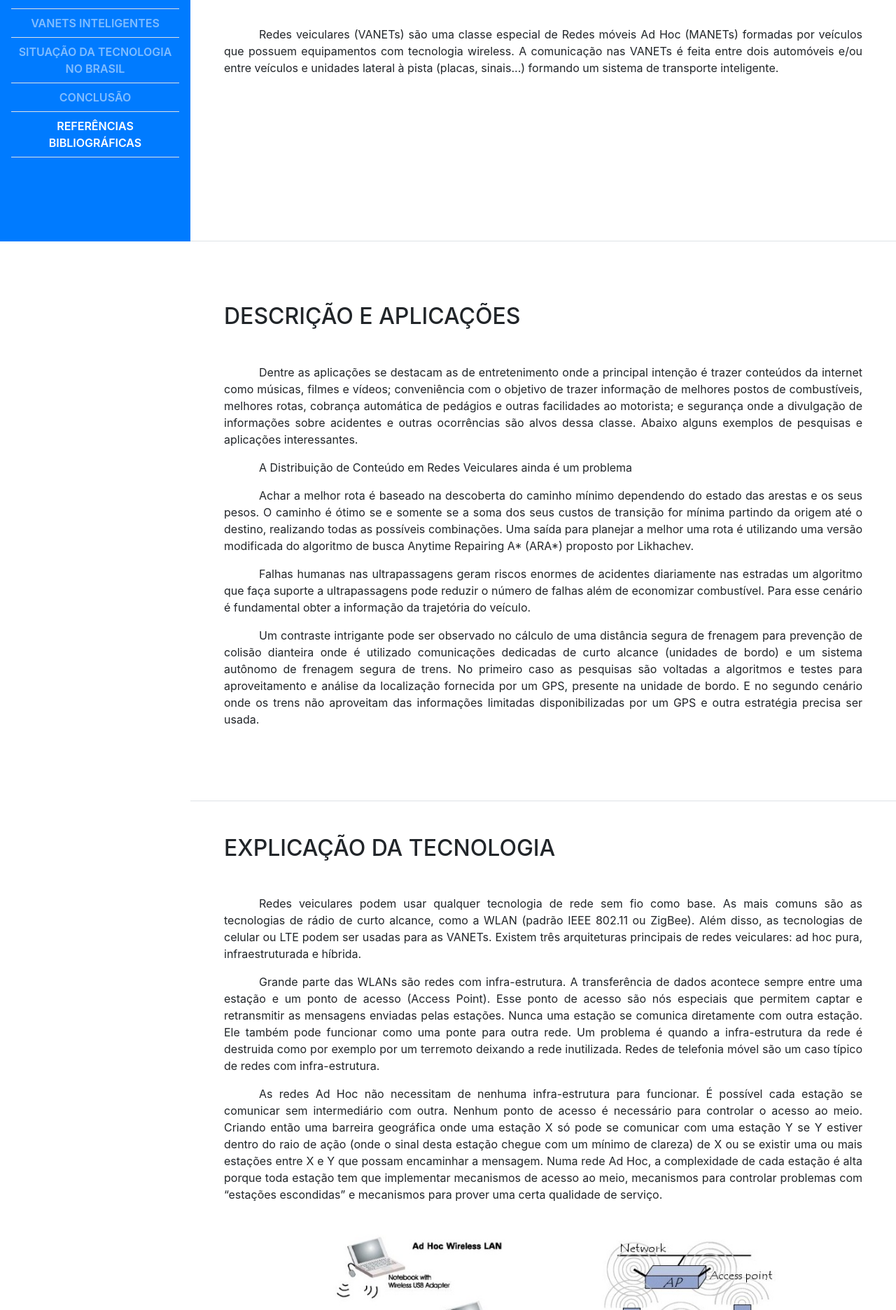
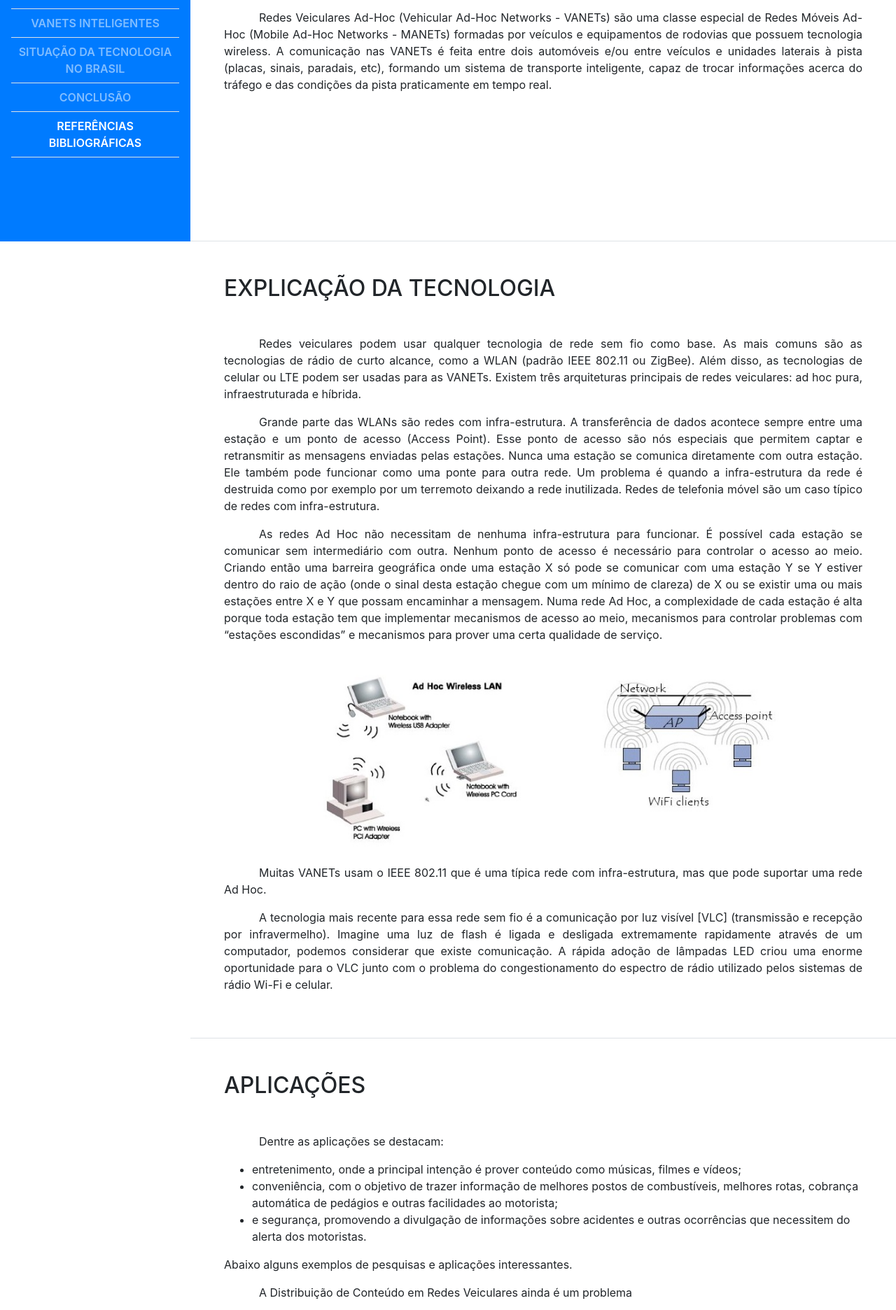
Before and after one commit to PauloHMattos/RedesVeiculares, a website with bundled scripts: page index.html in a window 1280 px wide. Shown: the part 455-2327 px from the top of the page at 70% size. Built offline with nearby package versions, Linux system fonts and the light colour scheme; a web font is replaced by a local one.

Commit message:
introduz algumas correcoes de portugues e melhora a introducao

```diff
--- a/index.html
+++ b/index.html
@@ -46,10 +46,10 @@
           <a class="nav-link js-scroll-trigger" href="#introduction">Introdução</a>
         </li>
         <li class="nav-item">
-          <a class="nav-link js-scroll-trigger" href="#description">Descrição e aplicações</a>
+          <a class="nav-link js-scroll-trigger" href="#tecnology">Explicação da tecnologia</a>
         </li>
         <li class="nav-item">
-          <a class="nav-link js-scroll-trigger" href="#tecnology">Explicação da tecnologia</a>
+          <a class="nav-link js-scroll-trigger" href="#applications">Aplicações</a>
         </li>
         <li class="nav-item">
           <a class="nav-link js-scroll-trigger" href="#communication">Protocolos e padrões de Redes Veiculares</a>
@@ -85,47 +85,13 @@
         <div class="subheading mb-5">Ary Neto, Igor Rocha, Paulo Mattos
         </div>
         <p class="tabed">
-          Redes veiculares (VANETs) são uma classe especial de Redes móveis Ad Hoc (MANETs) formadas por veículos que possuem equipamentos
-          com tecnologia wireless. A comunicação nas VANETs é feita entre dois automóveis e/ou entre veículos e unidades
-          lateral à pista (placas, sinais...) formando um sistema de transporte inteligente.
+          Redes Veiculares Ad-Hoc (Vehicular Ad-Hoc Networks - VANETs) são uma classe especial de Redes Móveis Ad-Hoc (Mobile Ad-Hoc Networks - MANETs) formadas por veículos e equipamentos de rodovias que possuem
+          tecnologia wireless. A comunicação nas VANETs é feita entre dois automóveis e/ou entre veículos e unidades
+          laterais à pista (placas, sinais, paradais, etc), formando um sistema de transporte inteligente, capaz de trocar informações acerca do tráfego e das condições da pista praticamente em tempo real.
         </p>
       </div>
     </section>
 
-    <section class="resume-section p-3 p-lg-5 d-flex flex-column" id="description">
-      <div class="my-auto">
-        <h2 class="mb-5">Descrição e aplicações</h2>
-        <p class="tabed">
-          Dentre as aplicações se destacam as de entretenimento onde a principal intenção é trazer conteúdos da internet como músicas,
-          filmes e vídeos; conveniência com o objetivo de trazer informação de melhores postos de combustíveis, melhores
-          rotas, cobrança automática de pedágios e outras facilidades ao motorista; e segurança onde a divulgação de informações
-          sobre acidentes e outras ocorrências são alvos dessa classe. Abaixo alguns exemplos de pesquisas e aplicações interessantes.
-        </p>
-        <p class="tabed">
-          A Distribuição de Conteúdo em Redes Veiculares ainda é um problema
-        </p>
-        <p class="tabed">
-          Achar a melhor rota é baseado na descoberta do caminho mínimo dependendo do estado das arestas e os seus pesos. O caminho
-          é ótimo se e somente se a soma dos seus custos de transição for mínima partindo da origem até o destino, realizando
-          todas as possíveis combinações. Uma saída para planejar a melhor uma rota é utilizando uma versão modificada do
-          algoritmo de busca Anytime Repairing A* (ARA*) proposto por Likhachev.
-        </p>
-        <p class="tabed">
-          Falhas humanas nas ultrapassagens geram riscos enormes de acidentes diariamente nas estradas um algoritmo que faça suporte
-          a ultrapassagens pode reduzir o número de falhas além de economizar combustível. Para esse cenário é fundamental
-          obter a informação da trajetória do veículo.
-        </p>
-        <p class="tabed">
-          Um contraste intrigante pode ser observado no cálculo de uma distância segura de frenagem para prevenção de colisão dianteira
-          onde é utilizado comunicações dedicadas de curto alcance (unidades de bordo) e um sistema autônomo de frenagem
-          segura de trens. No primeiro caso as pesquisas são voltadas a algoritmos e testes para aproveitamento e análise
-          da localização fornecida por um GPS, presente na unidade de bordo. E no segundo cenário onde os trens não aproveitam
-          das informações limitadas disponibilizadas por um GPS e outra estratégia precisa ser usada.
-        </p>
-
-      </div>
-
-    </section>
 
     <section class="resume-section p-3 p-lg-5 d-flex flex-column" id="tecnology">
       <div class="my-auto">
@@ -166,6 +132,50 @@
         </p>
 
       </div>
+    </section>
+
+    <section class="resume-section p-3 p-lg-5 d-flex flex-column" id="applications">
+      <div class="my-auto">
+        <h2 class="mb-5">Aplicações</h2>
+        <p class="tabed">
+          Dentre as aplicações se destacam:
+          <ul>
+            <li>entretenimento, onde a principal intenção é prover conteúdo como músicas,
+          filmes e vídeos;
+            </li>
+            <li>conveniência, com o objetivo de trazer informação de melhores postos de combustíveis, melhores
+          rotas, cobrança automática de pedágios e outras facilidades ao motorista;
+            </li>
+            <li>e segurança, promovendo a divulgação de informações
+          sobre acidentes e outras ocorrências que necessitem do alerta dos motoristas.
+            </li>
+          </ul>
+          Abaixo alguns exemplos de pesquisas e aplicações interessantes.
+        </p>
+        <p class="tabed">
+          A Distribuição de Conteúdo em Redes Veiculares ainda é um problema
+        </p>
+        <p class="tabed">
+          Achar a melhor rota é baseado na descoberta do caminho mínimo dependendo do estado das arestas e os seus pesos. O caminho
+          é ótimo se e somente se a soma dos seus custos de transição for mínima partindo da origem até o destino, realizando
+          todas as possíveis combinações. Uma saída para planejar a melhor uma rota é utilizando uma versão modificada do
+          algoritmo de busca Anytime Repairing A* (ARA*) proposto por Likhachev.
+        </p>
+        <p class="tabed">
+          Falhas humanas nas ultrapassagens geram riscos enormes de acidentes diariamente nas estradas um algoritmo que faça suporte
+          a ultrapassagens pode reduzir o número de falhas além de economizar combustível. Para esse cenário é fundamental
+          obter a informação da trajetória do veículo.
+        </p>
+        <p class="tabed">
+          Um contraste intrigante pode ser observado no cálculo de uma distância segura de frenagem para prevenção de colisão dianteira
+          onde é utilizado comunicações dedicadas de curto alcance (unidades de bordo) e um sistema autônomo de frenagem
+          segura de trens. No primeiro caso as pesquisas são voltadas a algoritmos e testes para aproveitamento e análise
+          da localização fornecida por um GPS, presente na unidade de bordo. E no segundo cenário onde os trens não aproveitam
+          das informações limitadas disponibilizadas por um GPS e outra estratégia precisa ser usada.
+        </p>
+
+      </div>
+
     </section>
 
     <section class="resume-section p-3 p-lg-5 d-flex flex-column" id="communication">
```
